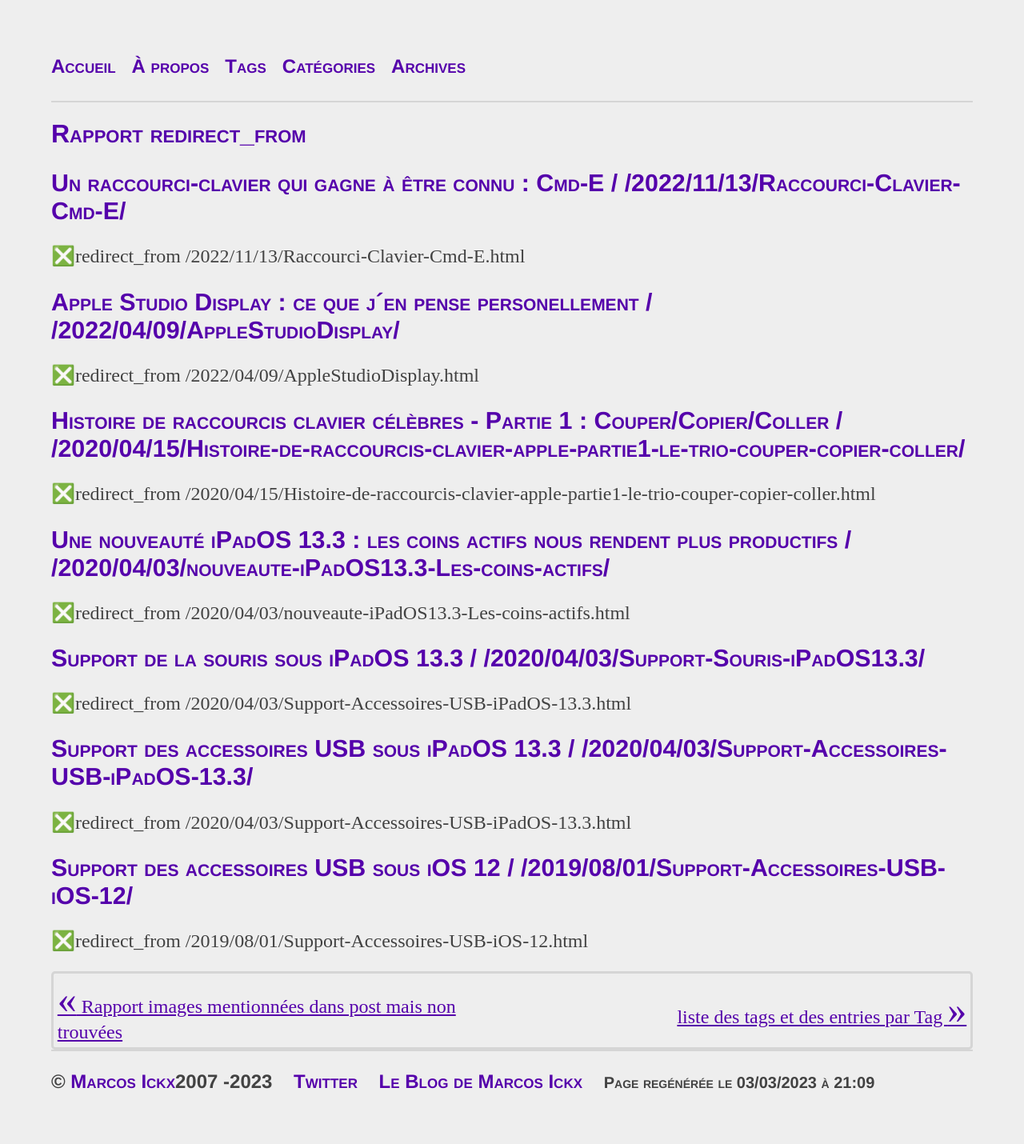
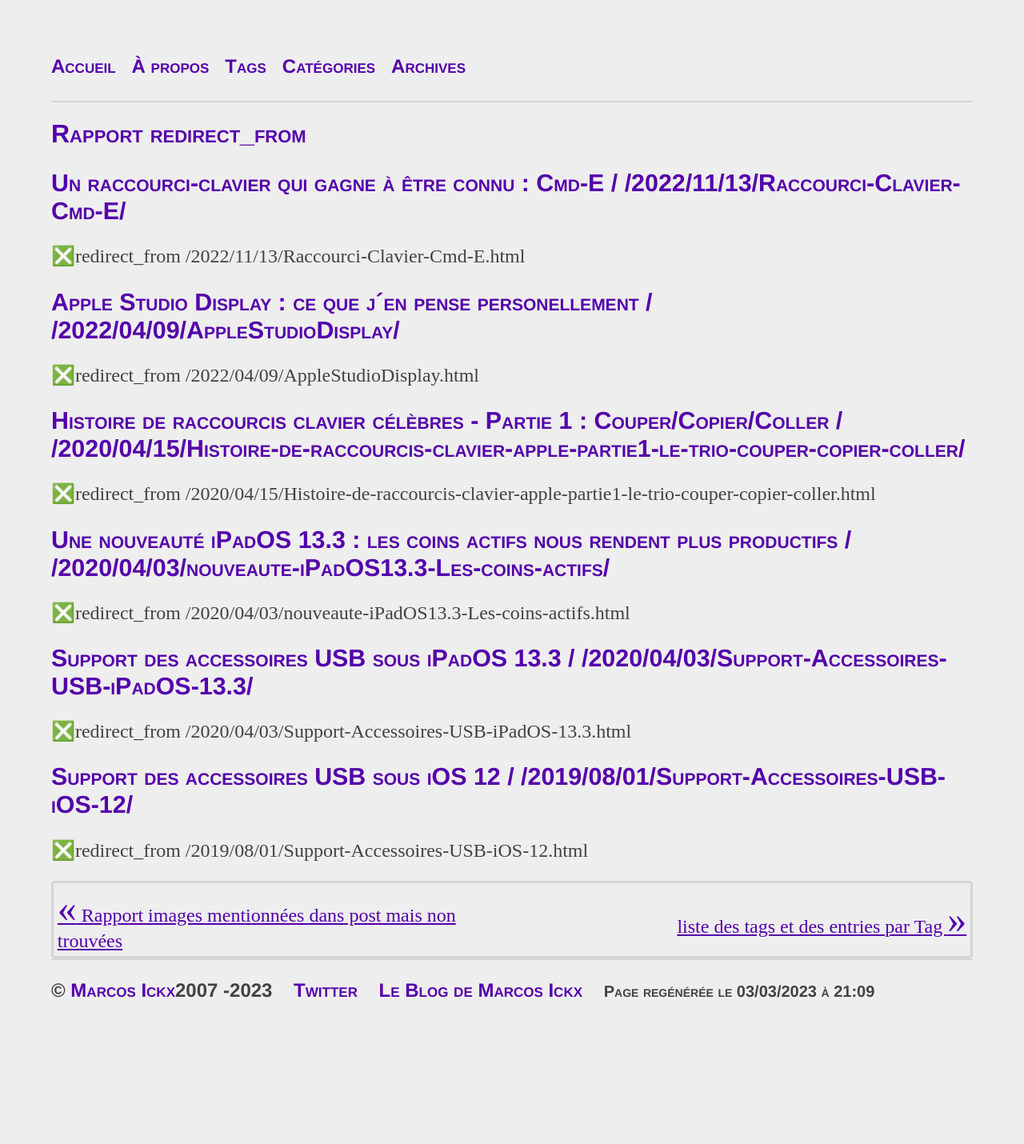
Before and after one commit to MarcosIckx/PreviewMarcosxNet, a Jekyll site: the page built from _reports/redirect_from.md, in a window 1280 px wide. Shown: the whole page at 80% size. Built offline with Jekyll 4.4.1, drawn with Linux system fonts in a browser that asks for light colours; after the commit the page ends 1316 px from its top, so only the background shows below that.

Commit message:
Update 2020-04-03-Support-Souris-iPadOS13.3.md
Nettoyage

```diff
--- a/_posts/2020/2020-04-03-Support-Souris-iPadOS13.3.md
+++ b/_posts/2020/2020-04-03-Support-Souris-iPadOS13.3.md
@@ -3,16 +3,12 @@
 title: Support de la souris sous iPadOS 13.3
 description: Voyons comment est géré la souris sous iPadOS 13.3
 date: 2020-04-03
-redirect_from: /2020/04/03/Support-Accessoires-USB-iPadOS-13.3.html
+
 tags: [Accessoires, Souris, iPadOS13]
 category: iPadOS
-liens:
-  - id: Lien-1
-    url: /2019/08/01/Support-Accessoires-USB-iOS-12.html
-    alt: j'avais testé le branchement de certains accessoires USB sous iOS12
-    title: Lien vers article concernant la gestion des accessoires USB sous iOS 12
 images:
-  - id: iPadOS-Version-13.3.1
+  img-1:
+    id: iPadOS-Version-13.3.1
     alt: "version d'iPadOS dans les réglages : 13.3.1"
     url: /img/posts/2020/04/03/Support-Accessoires-USB-iPadOS-13.3/iPadOS-Version-13.3.1.jpeg
     title: "Version 13.3.1 d'iPadOS"
@@ -48,10 +44,12 @@
     type: video/mp4
     title: "Lien vers vidéo illustrant comment cacher le bouton d'accueil"
 otherLinks:
-    - title: Support des accessoires USB sous iOS 12
-      url: /2019/08/01/Support-Accessoires-USB-iOS-12.html
+    - title: "Support des accessoires USB sous iOS 12"
+      url: /2019/08/01/Support-Accessoires-USB-iOS-12/
     - title: "Les coins actifs sous iPadOS 13.3 nous permettent d´être productif"
-      url: /2020/04/03/nouveaute-iPadOS13.3-Les-coins-actifs.html
+      url: /2020/04/03/nouveaute-iPadOS13.3-Les-coins-actifs/
+    - title: "Support des accessoires USB sous iPadOS 13.3"
+      url: /2020/04/03/Support-Accessoires-USB-iPadOS-13.3/
 ---
 
 Avec iPadOS 13.3, on peut maintenant contrôler l´iPad à l´aide d´une souris.
@@ -59,7 +57,7 @@
 Comment l´utiliser ?
 C´est ce que je vais vous expliquer aujourd'hui dans cet article.
 
-![version d'iPadOS dans les réglages : 13.3.1]
+{% include picture.html img=page.images.img-1 %}
 
 
 ## Un curseur, sans souris
@@ -172,8 +170,3 @@
 les coins actifs.
 
 Mais cela, ce sera l´objet de notre prochain article.
-
-
-[Lien-1]: /2019/08/01/Support-Accessoires-USB-iOS-12.html "Lien vers article concernant la gestion des accessoires USB sous iOS 12"
-
-[version d'iPadOS dans les réglages : 13.3.1]: /img/posts/2020/04/03/Support-Accessoires-USB-iPadOS-13.3/iPadOS-Version-13.3.1.jpeg "Version 13.3.1 d'iPadOS"
```
